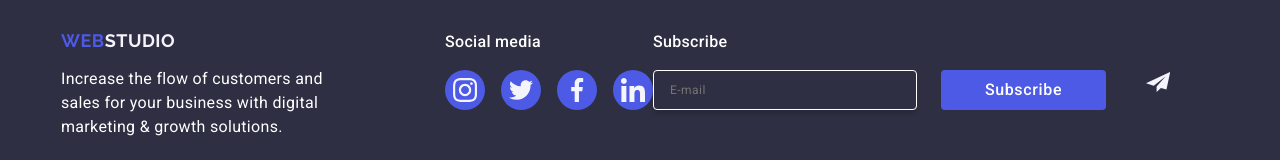
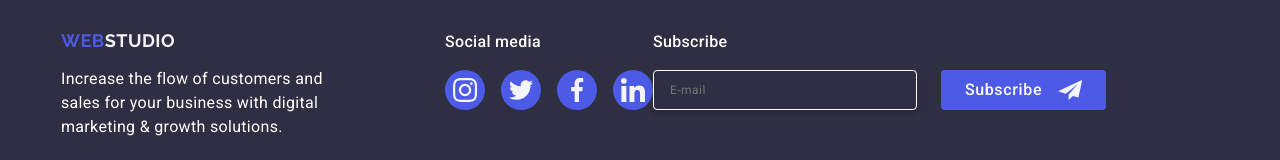
Before and after one commit to ValeriyGost/goit-markup-hw-05, a plain HTML site: page index.html in a window 1280 px wide. Shown: the part 3229-3389 px from the top of the page. Drawn offline with nearby package versions, Linux system fonts and the light colour scheme.

Commit message:
modification css and html

```diff
--- a/index.html
+++ b/index.html
@@ -502,10 +502,12 @@
               />
             </label>
 
-            <button class="btn-subscribe" type="submit">Subscribe</button>
-            <svg class="footer-btn-icon" width="24" height="24">
-              <use href="./images/icons.svg#icon-send"></use>
-            </svg>
+            <button class="btn-subscribe" type="submit">
+              Subscribe
+              <svg class="footer-btn-icon" width="24" height="24">
+                <use href="./images/icons.svg#icon-send"></use>
+              </svg>
+            </button>
           </form>
         </div>
       </div>
```
